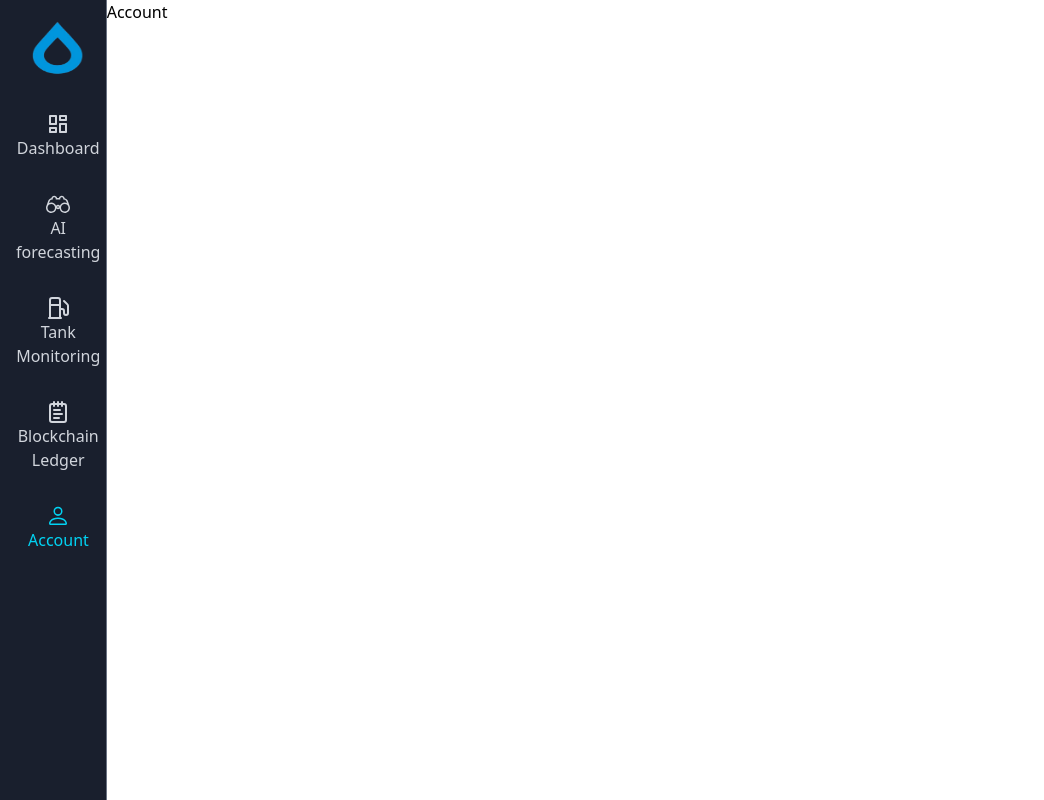
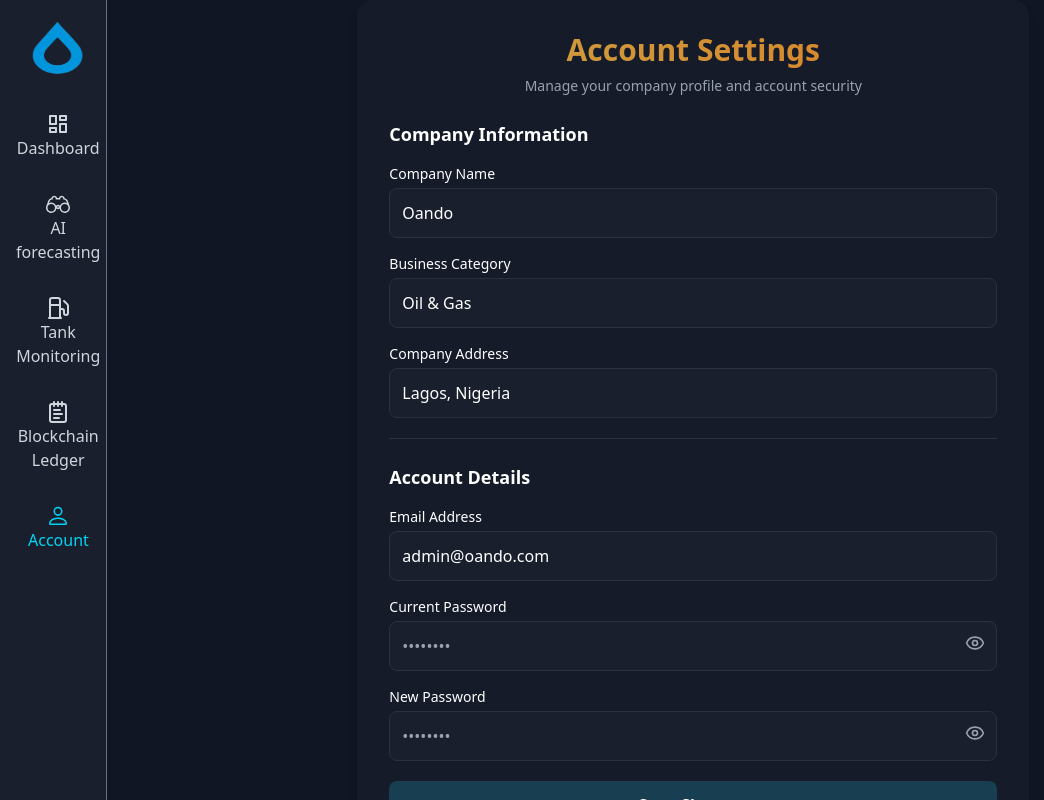
Before and after one commit to fawwazmak/smart-oil, a React (Vite) app: page /account in a window 1280 px wide. Shown: the whole page, without its empty margins (0-1044 px from the left). Built offline with nearby package versions, Linux system fonts and the light colour scheme.

Commit message:
Did an account page

```diff
--- a/src/pages/AccountPage.jsx
+++ b/src/pages/AccountPage.jsx
@@ -1,11 +1,151 @@
-import React from 'react'
+import React, { useState } from "react";
+import { EyeIcon, EyeOffIcon } from "lucide-react";
 
-const Account = () => {
+const AccountPage = () => {
+  const [showPassword, setShowPassword] = useState(false);
+  const [showNewPassword, setShowNewPassword] = useState(false);
+
+  const [formData, setFormData] = useState({
+    company: "Oando",
+    category: "Oil & Gas",
+    location: "Lagos, Nigeria",
+    email: "admin@oando.com",
+  });
+
+  const handleChange = (e) => {
+    setFormData({ ...formData, [e.target.name]: e.target.value });
+  };
+
+  const handleSubmit = (e) => {
+    e.preventDefault();
+    console.log("Updated account:", formData);
+    // TODO: connect to backend update API
+  };
+
   return (
-    <div>
-      Account
+    <div className="min-h-screen bg-[#101624] text-white flex items-center justify-center px-4 font-sans">
+      <div className="bg-[#151b29] w-full max-w-2xl rounded-2xl shadow-lg p-8">
+        <h1 className="text-3xl font-bold text-center mb-2 bg-linear-to-r from-[#CBA244] to-[#D98021] bg-clip-text text-transparent">
+          Account Settings
+        </h1>
+        <p className="text-gray-400 text-center mb-6 text-sm">
+          Manage your company profile and account security
+        </p>
+
+        <form onSubmit={handleSubmit} className="space-y-5">
+          {/* Company Info Section */}
+          <div className="space-y-4">
+            <h2 className="text-lg font-semibold text-white">Company Information</h2>
+
+            <div>
+              <label htmlFor="company" className="block text-sm mb-1">Company Name</label>
+              <input
+                id="company"
+                name="company"
+                value={formData.company}
+                onChange={handleChange}
+                className="w-full p-3 rounded-lg bg-[#191f2d] border border-[#2b313f]
+                           text-white placeholder-gray-400 focus:outline-none
+                           focus:ring-2 focus:ring-[#CBA244] transition-all"
+              />
+            </div>
+
+            <div>
+              <label htmlFor="category" className="block text-sm mb-1">Business Category</label>
+              <input
+                id="category"
+                name="category"
+                value={formData.category}
+                onChange={handleChange}
+                className="w-full p-3 rounded-lg bg-[#191f2d] border border-[#2b313f]
+                           text-white placeholder-gray-400 focus:outline-none
+                           focus:ring-2 focus:ring-[#CBA244] transition-all"
+              />
+            </div>
+
+            <div>
+              <label htmlFor="location" className="block text-sm mb-1">Company Address</label>
+              <input
+                id="location"
+                name="location"
+                value={formData.location}
+                onChange={handleChange}
+                className="w-full p-3 rounded-lg bg-[#191f2d] border border-[#2b313f]
+                           text-white placeholder-gray-400 focus:outline-none
+                           focus:ring-2 focus:ring-[#CBA244] transition-all"
+              />
+            </div>
+          </div>
+
+          {/* Account Info Section */}
+          <div className="space-y-4 pt-6 border-t border-[#2b313f]">
+            <h2 className="text-lg font-semibold text-white">Account Details</h2>
+
+            <div>
+              <label htmlFor="email" className="block text-sm mb-1">Email Address</label>
+              <input
+                id="email"
+                name="email"
+                type="email"
+                value={formData.email}
+                onChange={handleChange}
+                className="w-full p-3 rounded-lg bg-[#191f2d] border border-[#2b313f]
+                           text-white placeholder-gray-400 focus:outline-none
+                           focus:ring-2 focus:ring-[#CBA244] transition-all"
+              />
+            </div>
+
+            <div className="relative">
+              <label htmlFor="password" className="block text-sm mb-1">Current Password</label>
+              <input
+                id="password"
+                name="password"
+                type={showPassword ? "text" : "password"}
+                placeholder="••••••••"
+                className="w-full p-3 rounded-lg bg-[#191f2d] border border-[#2b313f]
+                           text-white placeholder-gray-400 focus:outline-none
+                           focus:ring-2 focus:ring-[#CBA244] transition-all"
+              />
+              <span
+                onClick={() => setShowPassword(!showPassword)}
+                className="absolute right-3 top-9 text-gray-400 cursor-pointer"
+              >
+                {showPassword ? <EyeOffIcon size={20} /> : <EyeIcon size={20} />}
+              </span>
+            </div>
+
+            <div className="relative">
+              <label htmlFor="new-password" className="block text-sm mb-1">New Password</label>
+              <input
+                id="new-password"
+                name="new-password"
+                type={showNewPassword ? "text" : "password"}
+                placeholder="••••••••"
+                className="w-full p-3 rounded-lg bg-[#191f2d] border border-[#2b313f]
+                           text-white placeholder-gray-400 focus:outline-none
+                           focus:ring-2 focus:ring-[#CBA244] transition-all"
+              />
+              <span
+                onClick={() => setShowNewPassword(!showNewPassword)}
+                className="absolute right-3 top-9 text-gray-400 cursor-pointer"
+              >
+                {showNewPassword ? <EyeOffIcon size={20} /> : <EyeIcon size={20} />}
+              </span>
+            </div>
+          </div>
+
+          {/* Save Changes */}
+          <button
+            type="submit"
+            className="w-full bg-[#183e51] hover:bg-[#1d4e68] text-white font-semibold
+                       p-3 rounded-lg transition-all duration-200"
+          >
+            Save Changes
+          </button>
+        </form>
+      </div>
     </div>
-  )
-}
+  );
+};
 
-export default Account
+export default AccountPage;
--- a/src/pages/SignUpPage.jsx
+++ b/src/pages/SignUpPage.jsx
@@ -26,13 +26,9 @@
 
   // Live password check
   const handlePasswordChange = (value, isConfirm = false) => {
-    if (isConfirm) {
-      setConfirmPassword(value);
-      setPasswordMatch(password && value ? password === value : null);
-    } else {
-      setPassword(value);
-      setPasswordMatch(confirmPassword && value ? confirmPassword === value : null);
-    }
+    if (isConfirm) setConfirmPassword(value);
+    else setPassword(value);
+    setPasswordMatch(isConfirm ? value === password : confirmPassword === value);
   };
 
   return (
@@ -95,13 +91,8 @@
             onChange={(e) => handlePasswordChange(e.target.value)}
             placeholder="••••••••"
             required
-              className="w-full p-3 rounded-lg bg-[#191f2d] border border-[#2b313f]
-                         text-white placeholder-gray-400 focus:outline-none focus:border-[#183e51]"
-            />
-            <span
-              onClick={() => setShowPassword(!showPassword)}
-              className="absolute right-3 top-9 text-gray-400 cursor-pointer"
-            >
+            className="w-full p-3 rounded-lg bg-[#191f2d] border border-[#2b313f] text-white placeholder-gray-400 focus:outline-none focus:border-[#183e51]" />
+            <span onClick={() => setShowPassword(!showPassword)} className="absolute right-3 top-9 text-gray-400 cursor-pointer">
               {showPassword ? <EyeOffIcon size={20} /> : <EyeIcon size={20} />}
             </span>
           </div>
```
Lines whose indentation alone changed are shown as unchanged.
